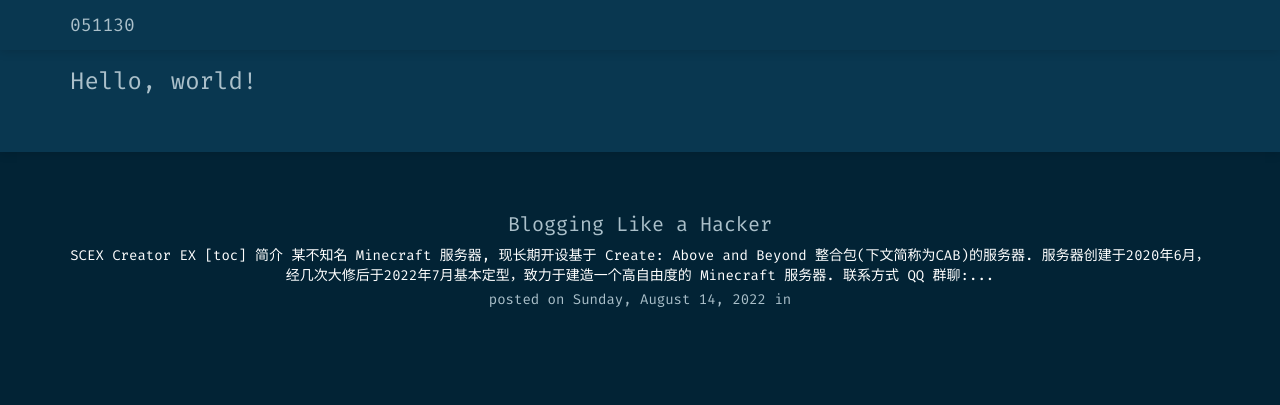
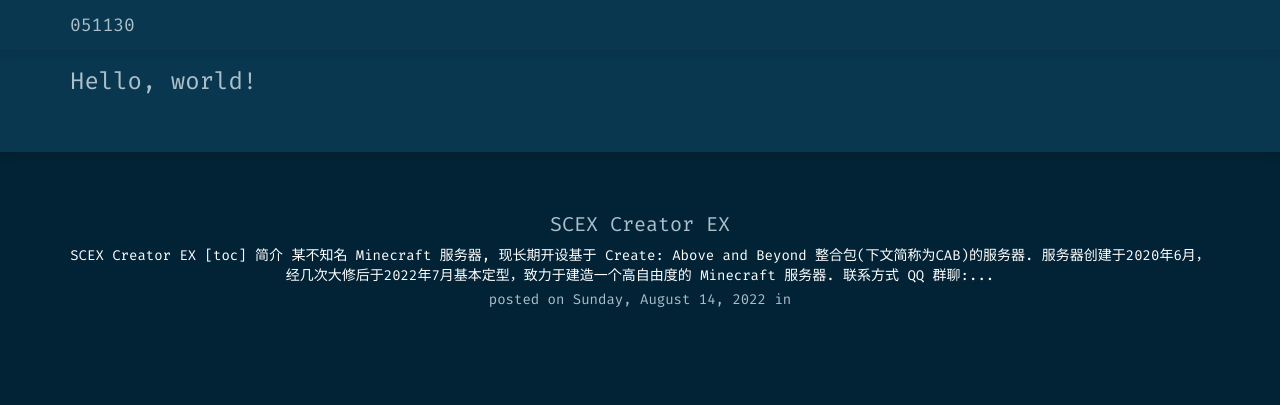
Before and after one commit to x051130x/x051130x.github.io, a Jekyll site: the page built from index.html, in a window 1280 px wide. Shown: the top 405 px of the page. Built offline with Jekyll 4.4.1, drawn with Linux system fonts in a browser that asks for light colours; nearby versions of some CDN libraries; some web fonts are replaced.

Commit message:
edit posts and head

```diff
--- a/_includes/head.html
+++ b/_includes/head.html
@@ -40,7 +40,7 @@
 {% endif %}
   <title>{% if page.title %}{{ page.title | escape }}{% else %}{{ site.title | escape }}{% endif %}</title>
   <meta name="description" content="{% if page.excerpt %}{{ page.excerpt | strip_html | strip_newlines | truncate: 160 }}{% else %}{{ site.description }}{% endif %}">
-<script src="https://ajax.googleapis.com/ajax/libs/jquery/2.2.2/jquery.min.js"></script>
+<script src="https://cdnjs.cloudflare.com/ajax/libs/jquery/2.2.2/jquery.min.js" integrity="sha512-QAV866KcCo2YSgj8D7BW+Zn3Fe5wVKTWwzKtWy8mkW+tePcJL7JYilvdfrBFQcdz4ODD48GpIPnhTp9UDI37uw==" crossorigin="anonymous" referrerpolicy="no-referrer"></script>
 <script src="https://maxcdn.bootstrapcdn.com/bootstrap/3.3.6/js/bootstrap.min.js" integrity="sha384-0mSbJDEHialfmuBBQP6A4Qrprq5OVfW37PRR3j5ELqxss1yVqOtnepnHVP9aJ7xS" crossorigin="anonymous"></script>
   <link rel="stylesheet" href="{{ "/css/main.css" | prepend: site.baseurl }}">
 <script src="https://maxcdn.bootstrapcdn.com/bootstrap/3.3.6/js/bootstrap.min.js" integrity="sha384-0mSbJDEHialfmuBBQP6A4Qrprq5OVfW37PRR3j5ELqxss1yVqOtnepnHVP9aJ7xS" crossorigin="anonymous"></script>
--- a/_posts/2022-8-14-SCEX.md
+++ b/_posts/2022-8-14-SCEX.md
@@ -1,6 +1,6 @@
 ---
 layout: post
-title: Blogging Like a Hacker
+title: SCEX Creator EX
 ---
 
 # SCEX Creator EX
```
